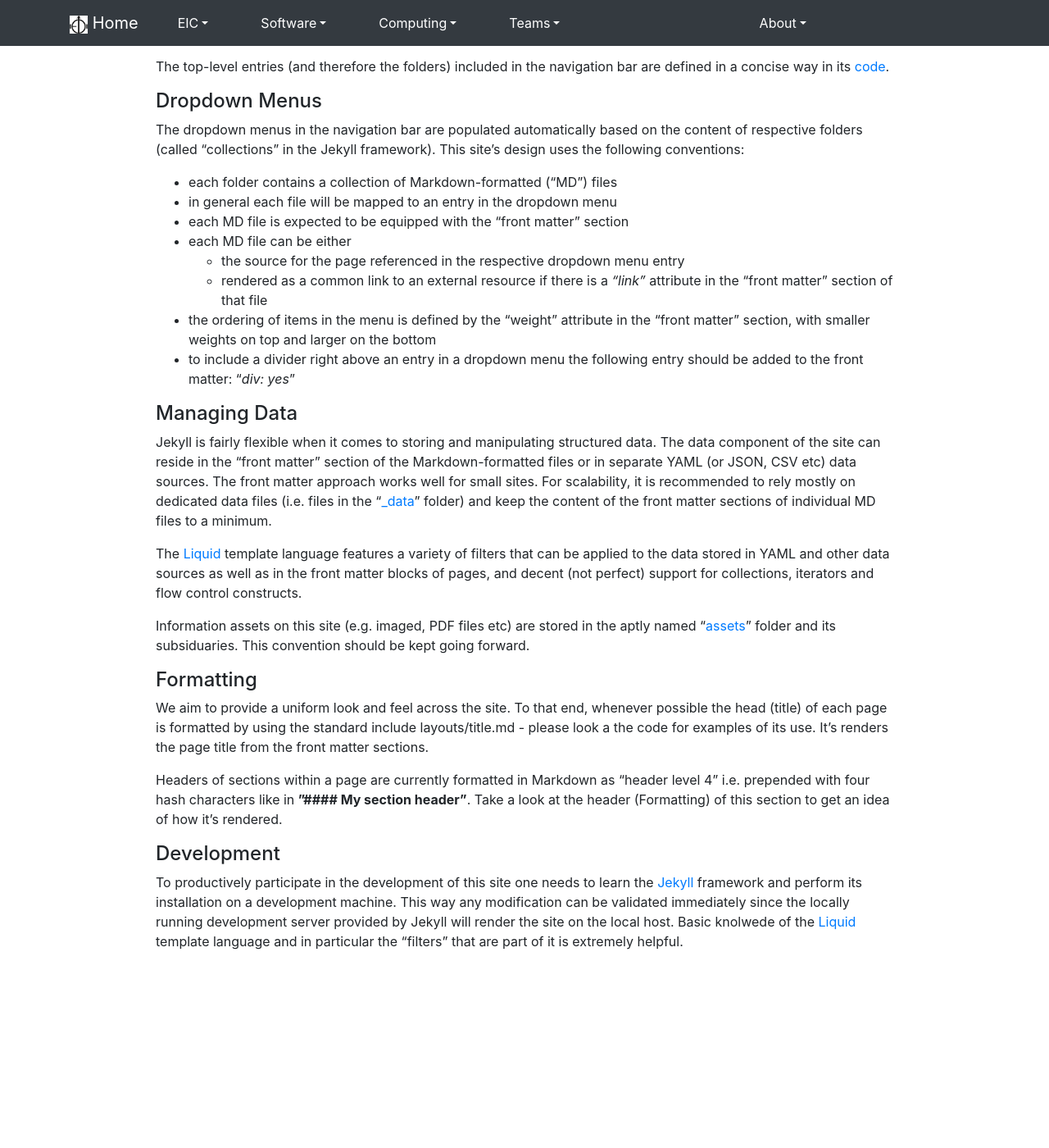
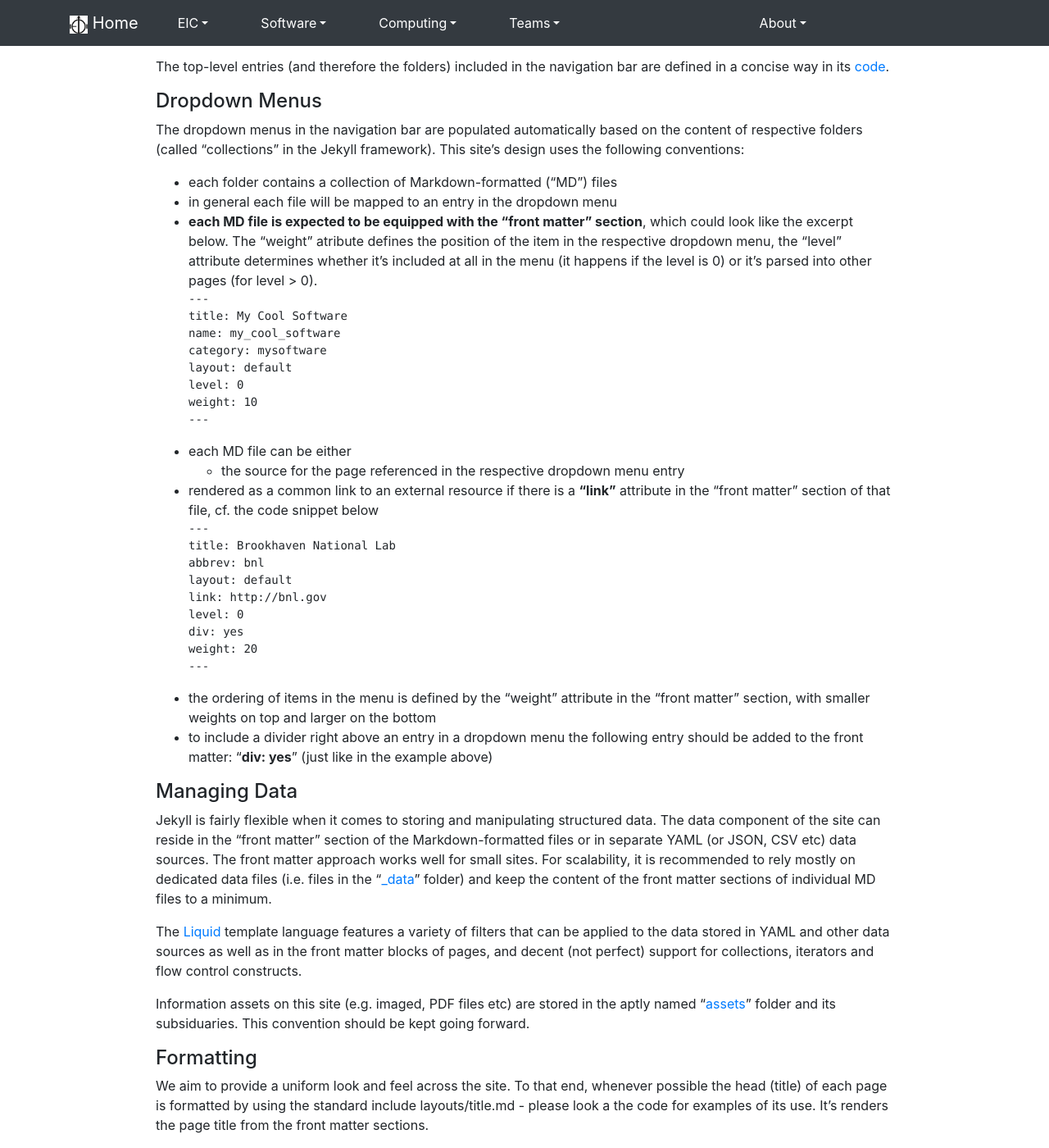
Before and after one commit to kkauder/eic.github.io, a Jekyll site: the page built from _about/howto.md, in a window 1280 px wide and 1400 px high, scrolled down 548 px. Shown: the whole window at 82% size. Built offline with Jekyll 4.4.1, drawn with Linux system fonts in a browser that asks for light colours; nearby versions of some CDN libraries; before the commit the page ends 1724 px from its top, so only the background shows below that.

Commit message:
Updated the "how-to" to give examples of front matter

````diff
--- a/_about/howto.md
+++ b/_about/howto.md
@@ -39,13 +39,34 @@ The dropdown menus in the navigation bar are populated automatically based on th
 (called "collections" in the Jekyll framework). This site's design uses the following conventions:
 * each folder contains a collection of Markdown-formatted ("MD") files
 * in general each file will be mapped to an entry in the dropdown menu
-* each MD file is expected to be equipped with the "front matter" section
+* **each MD file is expected to be equipped with the "front matter" section**, which could look like the excerpt below. The "weight" atribute defines the position of the item in the respective dropdown menu, the "level" attribute determines whether it's included at all in the menu (it happens if the level is 0) or it's parsed into other pages (for level > 0).
+```
+---
+title: My Cool Software
+name: my_cool_software
+category: mysoftware
+layout: default
+level: 0
+weight: 10
+---
+```
 * each MD file can be either
    * the source for the page referenced in the respective dropdown menu entry
-   * rendered as a common link to an external resource if there is a *"link"* attribute in the "front matter" section of that file
+* rendered as a common link to an external resource if there is a **"link"** attribute in the "front matter" section of that file, cf. the code snippet below
+```
+---
+title: Brookhaven National Lab
+abbrev: bnl
+layout: default
+link: http://bnl.gov
+level: 0
+div: yes
+weight: 20
+---
+```
 * the ordering of items in the menu is defined by the "weight" attribute in the "front matter" section, with smaller weights on top and larger on the bottom
 * to include a divider right above an entry in a dropdown menu the following entry should be added
-to the front matter: "*div: yes*"
+to the front matter: "**div: yes**" (just like in the example above)
 
 #### Managing Data
 Jekyll is fairly flexible when it comes to storing and manipulating structured data.
````
